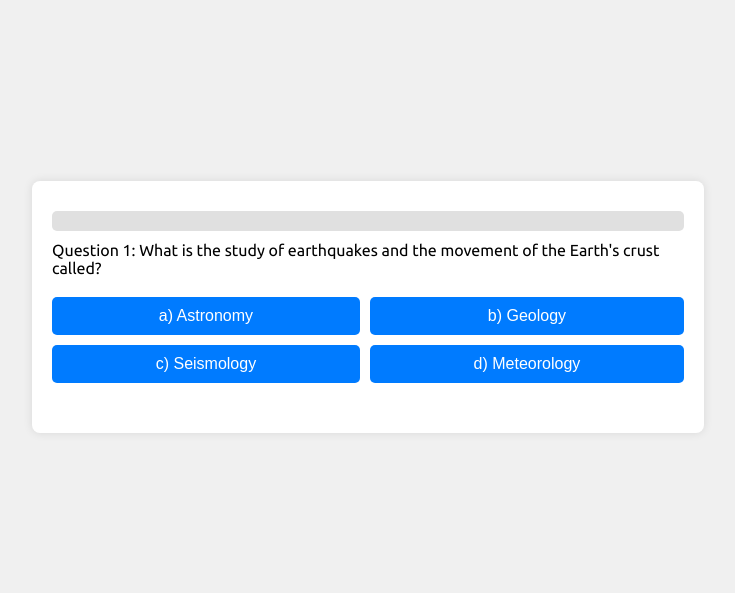
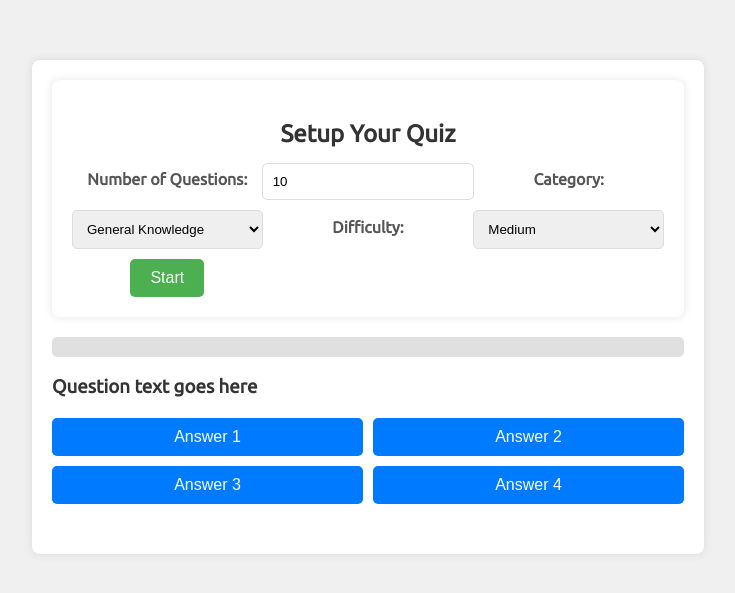
Before and after one commit to Alfredomg7/ScienceQuizGame, a plain HTML site: page index.html in a window 1280 px wide. Shown: the part 101-694 px from the top of the page, without its empty margins (272-1007 px from the left). Drawn offline with Linux system fonts and the light colour scheme.

Commit message:
feat: Integrate Open Trivia API for dynamic question fetching - Replaced the hardcoded questions array with dynamic fetching from the Open Trivia Database API. Added a form for users to select quiz parameters (number of questions, category, and difficulty). Implemented URL decoding for correctly displaying fetched questions and answers.

```diff
--- a/index.html
+++ b/index.html
@@ -3,7 +3,7 @@
 <head>
     <meta charset="UTF-8">
     <meta name="viewport" content="width=device-width, initial-scale=1.0">
-    <title>Science Quiz Game - Test Your Knowledge!</title>
+    <title>Quiz Game - Test Your Knowledge!</title>
     <link rel="stylesheet" href="styles.css">
     <link rel="preconnect" href="https://fonts.googleapis.com">
     <link rel="preconnect" href="https://fonts.gstatic.com" crossorigin>
@@ -11,10 +11,42 @@
 </head>
 <body>
     <main id="quiz-container" role="main">
+        <section id="quiz-setup">
+            <h2 id="setup-title">Setup Your Quiz</h2>
+            <form id="quiz-options-form">
+                <label for="question-amount">Number of Questions:</label>
+                <input type="number" id="question-amount" name="amount" min="1" max="50" value="10">
+
+                <label for="category-select">Category:</label>
+                <select id="category-select" name="category">
+                    <option value="9">General Knowledge</option>
+                    <option value="11">Movies</option>
+                    <option value="12">Music</option>
+                    <option value="14">Television</option>
+                    <option value="15">Video Games</option>
+                    <option value="17">Science & Nature</option>
+                    <option value="19">Mathematics</option>
+                    <option value="21">Sports</option>
+                    <option value="23">History</option>
+                    <option value="27">Animals</option>
+                    <option value="29">Comics</option>
+                    <option value="31">Anime & Manga</option>
+                </select>
+
+                <label for="difficulty-select">Difficulty:</label>
+                <select id="difficulty-select" name="difficulty">
+                    <option value="easy">Easy</option>
+                    <option value="medium" selected>Medium</option>
+                    <option value="hard">Hard</option>
+                </select>
+
+                <button type="submit" id="start-button" class="btn" aria-label="Start the Quiz">Start</button>
+            </form>
+        </section>
         <div id="progress-bar-container" aria-live="polite">
             <div id="progress-bar"></div>
         </div>
-        <div id="question" tabindex="0">Question text goes here</div>
+        <h3 id="question" tabindex="0">Question text goes here</h3>
         <div id="answer-buttons" class="btn-grid">
             <button class="btn" aria-label="Select answer 1">Answer 1</button>
             <button class="btn" aria-label="Select answer 2">Answer 2</button>
--- a/script.js
+++ b/script.js
@@ -1,5 +1,8 @@
-// Leading letters constant for answer labeling
+// Initialize global variables
 const ANSWER_LETTERS = ['a', 'b', 'c', 'd'];
+let questions = [];
+let currentQuestionIndex = 0;
+let score = 0;
 
 // Question class to create question objects with text, choices, and the correct answer
 class Question {
@@ -18,36 +21,42 @@ class Question {
     }
 }
 
-// Create questions, options and correct answer in an array
-const questions = [
-    new Question("What is the rate of acceleration of gravity at the Earth's surface?",['11.2 m/s2', '9.8 m/s2', '7.8 m/s2', '6.7 m/s2'], '9.8 m/s2'),
-    new Question("What is the smallest particle of an element that retains the properties of that element?", ['Molecule', 'Atom', 'Proton', 'Electron'], 'Atom'),
-    new Question("What is the process by which plants convert sunlight into chemical energy?", ['Respiration', 'Photosynthesis', 'Fermentation', 'Combustion'], 'Photosynthesis'),
-    new Question("What is the chemical symbol for gold?", ['Go', 'Ag', 'Au', 'Hg'], 'Au'),
-    new Question("Which gas makes up the majority of Earth's atmosphere?", ['Oxygen', 'Carbon dioxide', 'Nitrogen', 'Hydrogen'], 'Nitrogen'),
-    new Question("What is the study of earthquakes and the movement of the Earth's crust called?", ['Seismology', 'Geology', 'Astronomy', 'Meteorology'], 'Seismology'),
-    new Question("What is the process by which plants lose water vapor through small openings in their leaves?", ['Transpiration', 'Condensation', 'Precipitation', 'Evaporation'], 'Transpiration'),
-    new Question("What is the SI unit of electric current?", ['Volt', 'Ampere', 'Ohm', 'Watt'], 'Ampere'),
-    new Question("Which of the following is the largest mammal on Earth?", ['African elephant', 'Blue whale', 'Giraffe', 'Polar bear'], 'Blue whale'),
-    new Question("What is the chemical formula for water?", ['H2O', 'CO2', 'CH4', 'O2'], 'H2O'),
-    new Question("What is the main constituent of the sun?", ['Hydrogen', 'Helium', 'Oxygen', 'Carbon'], 'Hydrogen'),
-    new Question("Which vitamin is produced by the human skin in response to sunlight?", ['Vitamin A', 'Vitamin B', 'Vitamin C', 'Vitamin D'], 'Vitamin D'),
-    new Question("What phenomenon causes the tail of a comet to always point away from the sun?", ['Gravity', 'Solar wind', 'Magnetic field', 'Radiation pressure'], 'Solar wind'),
-    new Question("What is the term for the amount of matter in an object?", ['Weight', 'Density', 'Mass', 'Volume'], 'Mass'),
-    new Question("Which element has the highest melting point?", ['Iron', 'Carbon', 'Tungsten', 'Uranium'], 'Tungsten'),
-    new Question("What is the name of the galaxy that contains our solar system?", ['Andromeda', 'Milky Way', 'Whirlpool', 'Triangulum'], 'Milky Way'),
-    new Question("What is the term for a reaction in which an atom loses an electron?", ['Reduction', 'Oxidation', 'Hydrolysis', 'Neutralization'], 'Oxidation'),
-    new Question("Which layer of the Earth is made up of tectonic plates?", ['Crust', 'Mantle', 'Outer core', 'Inner core'], 'Crust'),
-    new Question("What is the basic unit of life?", ['Organ', 'Cell', 'Tissue', 'Molecule'], 'Cell'),
-    new Question("What is the name of the force that keeps objects in orbit around each other?", ['Centrifugal force', 'Gravitational force', 'Electromagnetic force', 'Nuclear force'], 'Gravitational force')
-];
-
 // Utility function to shuffle an array (used for randomizing questions and choices)
 function shuffleArray(array) {
     for (let i = array.length -1; i > 0; i--) {
         const j = Math.floor(Math.random() * (i+1));
         [array[i], array[j]] = [array[j], array[i]];
     }
+}
+
+// Fetch questions from Open Trivia Database API
+async function fetchQuestions(amount, category, difficulty) {
+    const apiURL = `https://opentdb.com/api.php?amount=${amount}&category=${category}&difficulty=${difficulty}&type=multiple&encode=url3986`;
+    try {
+        const response = await fetch(apiURL);
+        if (response.ok) {
+            const data = await response.json();
+            console.log(data.results);
+            return data.results.map((question) => formatQuestion(question));
+        }
+            throw new Error(`HTTP error! status: ${response.status}`);
+        } catch(error) {
+            console.error('Fetching questions failed:', error);
+        }
+
+}
+
+// Format question from API to match the Question class
+function formatQuestion(questionItem) {
+    const decodedQuestion = decodeURIComponent(questionItem.question);
+    const decodedChoices = questionItem.incorrect_answers.map(answer => decodeURIComponent(answer));
+    const decodedCorrectAnswer = decodeURIComponent(questionItem.correct_answer);
+
+    return new Question(
+        decodedQuestion,
+        [...decodedChoices, decodedCorrectAnswer],
+        decodedCorrectAnswer
+    );
 }
 
 // Displays the current question on the quiz interface
@@ -119,6 +128,26 @@ function updateProgressBar(currentQuestionIndex) {
     progressBar.style.width = progressPercentage + '%';
 }
 
+// Handle quiz form submission
+async function getQuestions() {
+    const quizOptionsForm = document.getElementById('quiz-options-form');
+    quizOptionsForm.addEventListener('submit', async function(e) {e.preventDefault();
+
+        const amount = document.getElementById('question-amount').value;
+        const category = document.getElementById('category-select').value;
+        const difficulty = document.getElementById('difficulty-select').value;
+
+        questions = await fetchQuestions(amount, category, difficulty);
+
+        if (questions && questions.length > 0 ) {
+            console.log(questions);
+            setupGame();
+        } else {
+        console.error('No questions were returned from the API.');
+        }
+    });
+}
+
 // Setup event listeners for answer buttons and the restart button
 function setupEventListeners() {
     const answerButtonsElement = document.getElementById('answer-buttons');
@@ -133,12 +162,16 @@ function setupEventListeners() {
 }
 
 // Initialize the game by shuffling questions and resetting the state
-function setupGame() {
-    shuffleArray(questions);
-    questions.forEach(question => question.shuffleChoices());
-    currentQuestionIndex = 0;
-    score = 0;
-    showQuestion(currentQuestionIndex);
+async function setupGame() {
+    if (questions && Array.isArray(questions)) {
+        currentQuestionIndex = 0;
+        score = 0;
+        shuffleArray(questions);
+        questions.forEach(question => question.shuffleChoices());
+        showQuestion(currentQuestionIndex);
+    } else {
+        console.error('No questions were returned from the API.');
+    }
 }
 
 // Reset the progress bar to its initial state
@@ -189,7 +222,7 @@ function showFinalScore() {
 
 // Initial function to start the quiz
 function initializeQuiz() {
-    setupGame();
+    getQuestions();
     setupEventListeners();
 }
 
--- a/styles.css
+++ b/styles.css
@@ -6,6 +6,52 @@ body {
     height: 100vh;
     background-color: #f0f0f0;
     font-size: 16px;
+}
+
+#quiz-setup {
+    text-align: center;
+    margin-bottom: 20px;
+    padding: 20px;
+    background-color: #fff;
+    border-radius: 8px;
+    box-shadow: 0 0 10px rgba(0, 0, 0, 0.1);
+}
+
+#question, #setup-title {
+    margin-bottom: 15px;
+    color: #333;
+}
+
+#quiz-options-form {
+    display: grid;
+    grid-template-columns: repeat(auto-fit, minmax(150px, 1fr));
+    gap: 10px;
+    align-items: center;
+    justify-items: center;
+}
+
+#quiz-options-form label {
+    margin-bottom: 5px;
+    font-weight: bold;
+    color: #555;
+}
+
+#quiz-options-form input[type="number"],
+#quiz-options-form select {
+    width: 100%;
+    padding: 10px;
+    border-radius: 5px;
+    border: 1px solid #ddd;
+}
+
+#start-button {
+    background-color: #4caf50;
+    padding: 10px 20px;
+}
+
+#quiz-options-form button:hover {
+    background-color: #348037;
+    transform: scale(1.05);
 }
 
 #progress-bar-container {
```
